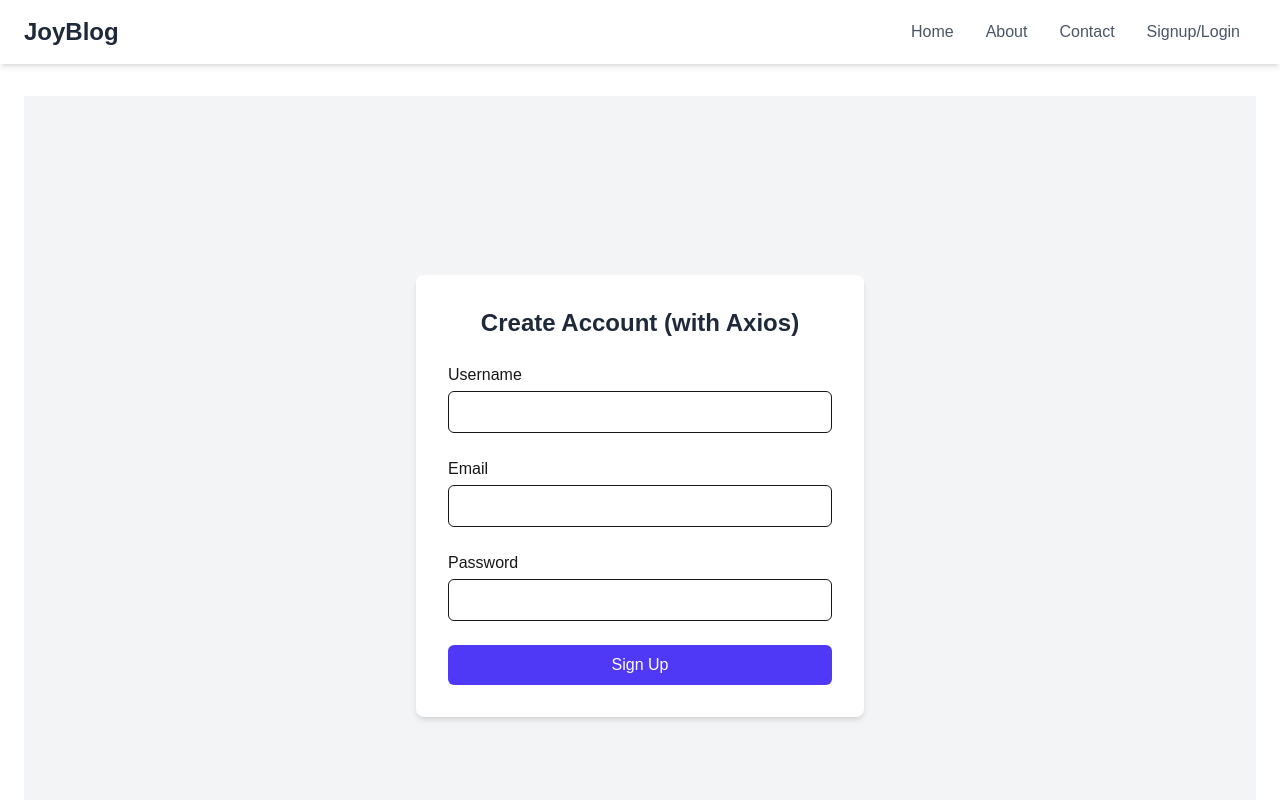
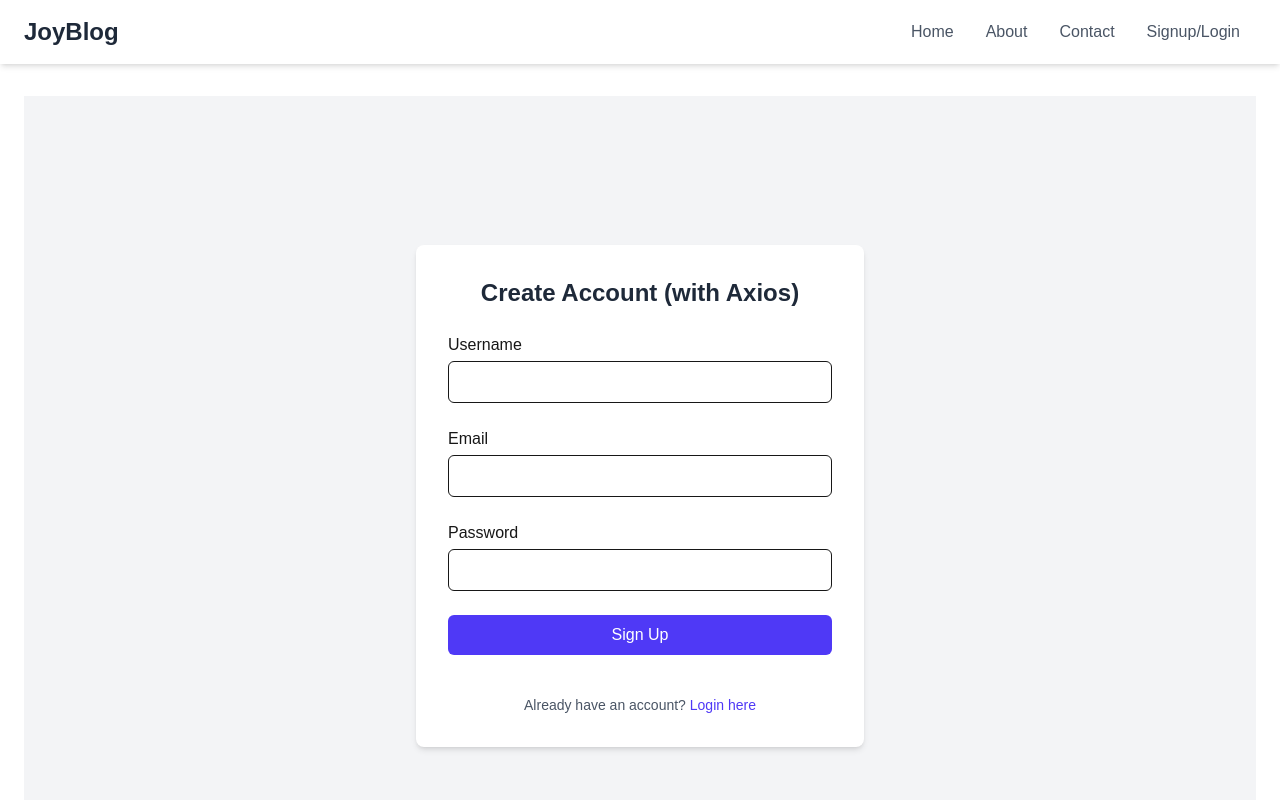
Before and after one commit to joydeb18/QuoraProjectFrontend, a Next.js app: page /signup in a window 1280 px wide. Shown: the top 800 px of the page. Built offline with nearby package versions, Linux system fonts and the light colour scheme.

Commit message:
login and signup updated code with database

```diff
--- a/src/app/signup/page.tsx
+++ b/src/app/signup/page.tsx
@@ -4,6 +4,7 @@
 import { useState } from 'react';
 // Step A: Axios ko import karo
 import axios from 'axios';
+import Link from 'next/link';
 
 export default function SignupPage() {
   // State variables waise hi rahenge
@@ -103,12 +104,22 @@
           >
             Sign Up
           </button>
+
+
         </form>
 
         {/* Success and Error Messages */}
         {message && <p className="mt-4 text-center text-green-600">{message}</p>}
         {error && <p className="mt-4 text-center text-red-600">{error}</p>}
+      <p className="text-center text-sm text-gray-600 pt-4">
+          Already have an account?{' '}
+          <Link href="/login" className="font-medium text-indigo-600 hover:text-indigo-500">
+            Login here
+          </Link>
+        </p>
       </div>
+
+
     </main>
   );
 }
```
